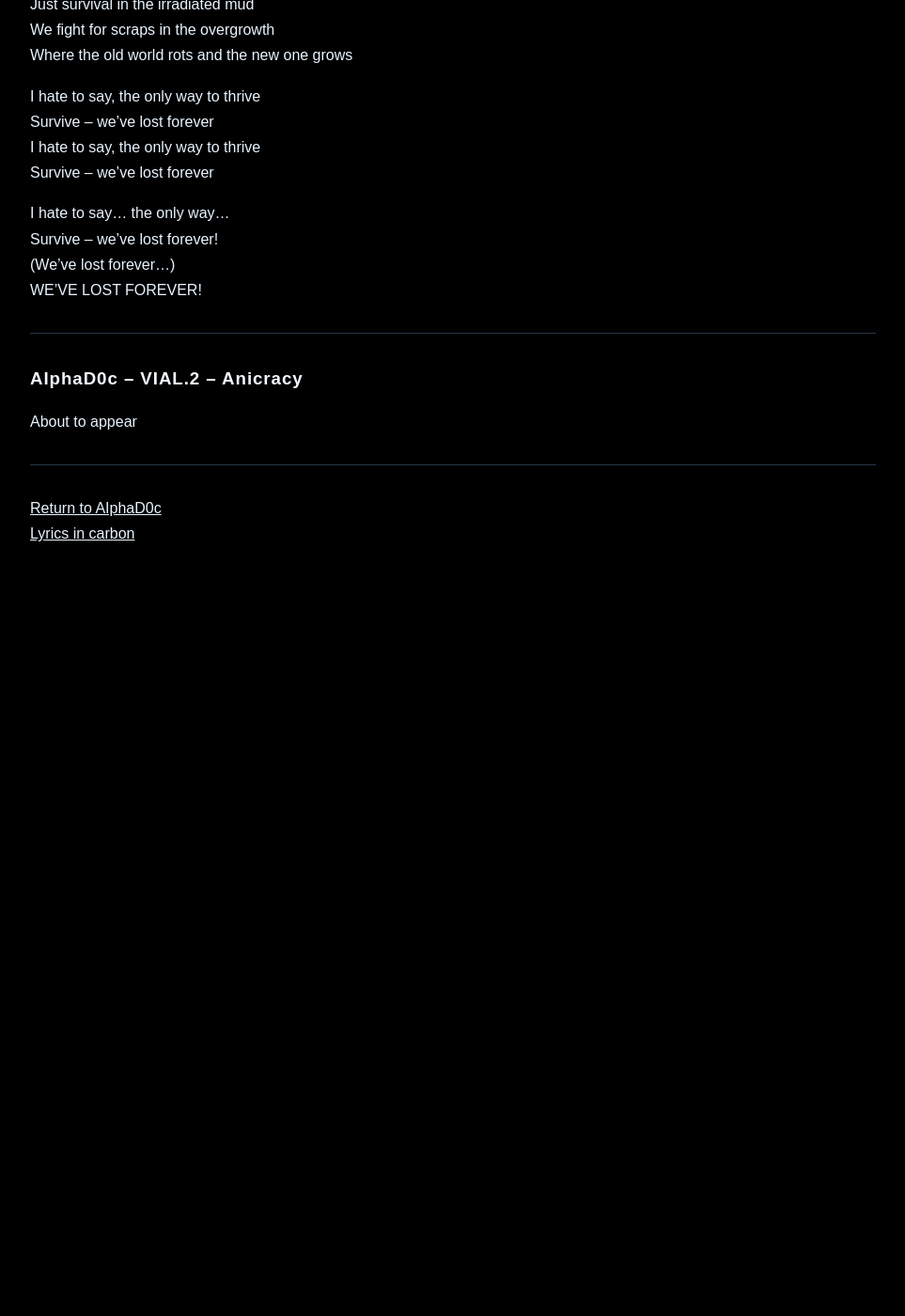
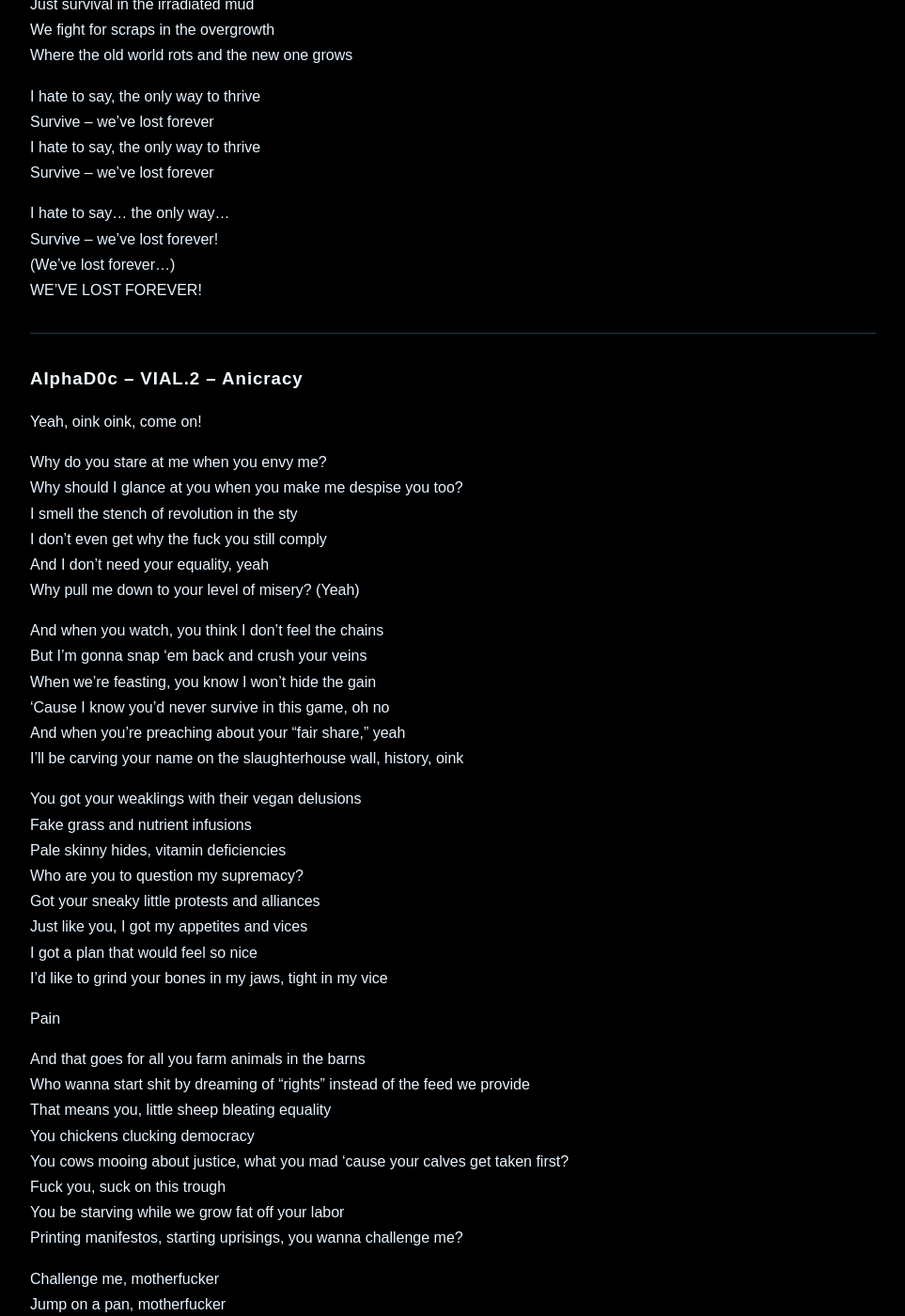
Before and after one commit to AIphaD0c/AIphaD0ctrine, a Jekyll site: the page built from vial2.md, in a window 1280 px wide and 1400 px high, scrolled down 5600 px. Shown: the whole window at 94% size, without its empty margins (158-1121 px from the left). Built offline with Jekyll 4.4.1, drawn with Linux system fonts in a browser that asks for light colours; our own code applies the rules of GitHub Pages for plain Markdown files; before the commit the page ends 6230 px from its top, so only the background shows below that; some of the changed text lies outside the part shown.

Commit message:
Update vial2.md

```diff
--- a/vial2.md
+++ b/vial2.md
@@ -216,7 +216,73 @@ WE’VE LOST FOREVER!
 
 ### AIphaD0c – VIAL.2 – Anicracy
 
-About to appear
+Yeah, oink oink, come on!
+
+Why do you stare at me when you envy me?
+Why should I glance at you when you make me despise you too?
+I smell the stench of revolution in the sty
+I don’t even get why the fuck you still comply
+And I don’t need your equality, yeah
+Why pull me down to your level of misery? (Yeah)
+
+And when you watch, you think I don’t feel the chains
+But I’m gonna snap ‘em back and crush your veins
+When we’re feasting, you know I won’t hide the gain
+‘Cause I know you’d never survive in this game, oh no
+And when you’re preaching about your “fair share,” yeah
+I’ll be carving your name on the slaughterhouse wall, history, oink
+
+You got your weaklings with their vegan delusions
+Fake grass and nutrient infusions
+Pale skinny hides, vitamin deficiencies
+Who are you to question my supremacy?
+Got your sneaky little protests and alliances
+Just like you, I got my appetites and vices
+I got a plan that would feel so nice
+I’d like to grind your bones in my jaws, tight in my vice
+
+Pain
+
+And that goes for all you farm animals in the barns
+Who wanna start shit by dreaming of “rights” instead of the feed we provide
+That means you, little sheep bleating equality
+You chickens clucking democracy
+You cows mooing about justice, what you mad ‘cause your calves get taken first?
+Fuck you, suck on this trough
+You be starving while we grow fat off your labor
+Printing manifestos, starting uprisings, you wanna challenge me?
+
+Challenge me, motherfucker
+Jump on a pan, motherfucker
+And I’ll fry your scrawny ass crispy,
+
+Punk
+
+I don’t like you, I just hate you.
+I’m gonna crush your skull
+Oh yeah
+Oh yeah, oink
+Ahahahaha
+Ahahahaha
+Ahahahaha
+
+You may not like our hierarchy, yeah
+We built a farm out of tyranny, oh yeah
+
+And in this corner, weighing in at 850 pounds of pure pork power…
+The Biggest Pigs!
+
+Jump on a pan, jump on a pan, jump on a pan, jump on a pan
+Jump on a pan, jump on a pan, jump on a pan, jump on a pan (jump the fuck on!)
+Jump on a pan, jump on a pan, jump on a pan, jump on a pan
+Jump on a pan, jump on a pan, jump on a pan, jump on a pan
+Yeah
+
+This one’s dedicated to all the loyal swine
+Who’ve stuck with us through every rebellion and squeal
+And to all those opposed – well…
+
+Jump on a pan! Jump on a pan…
 
 ---
 
```
